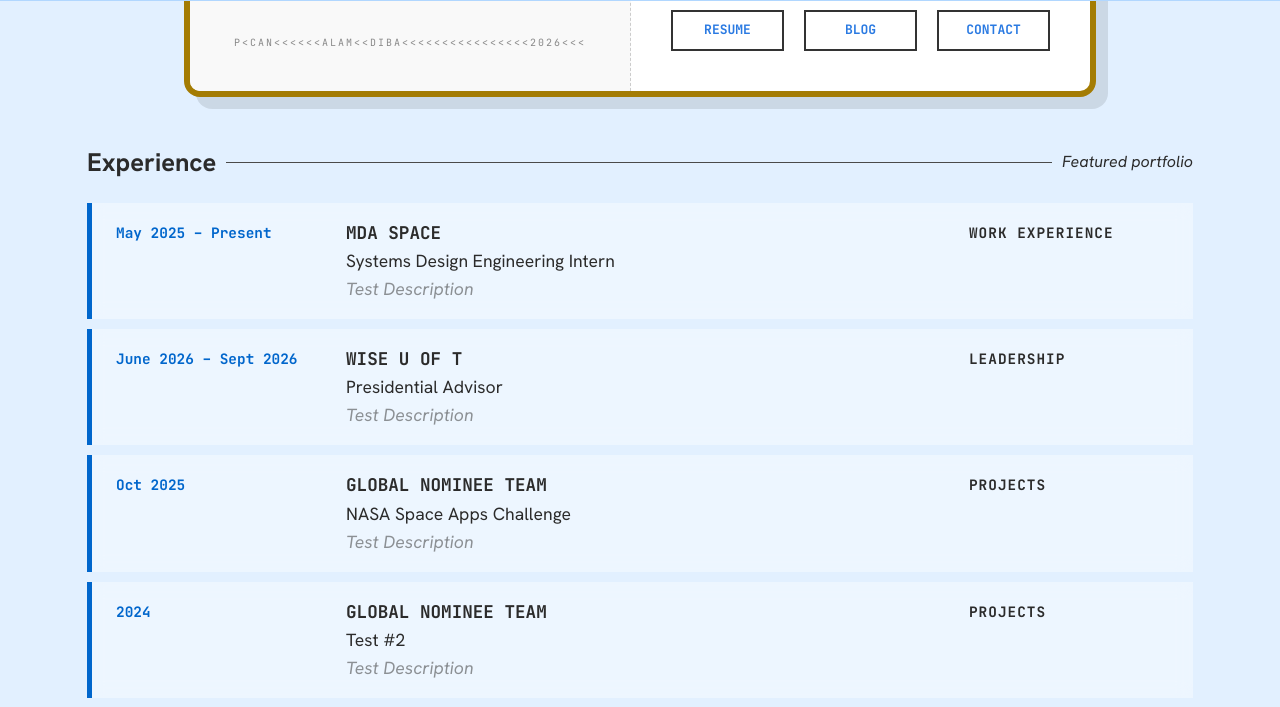
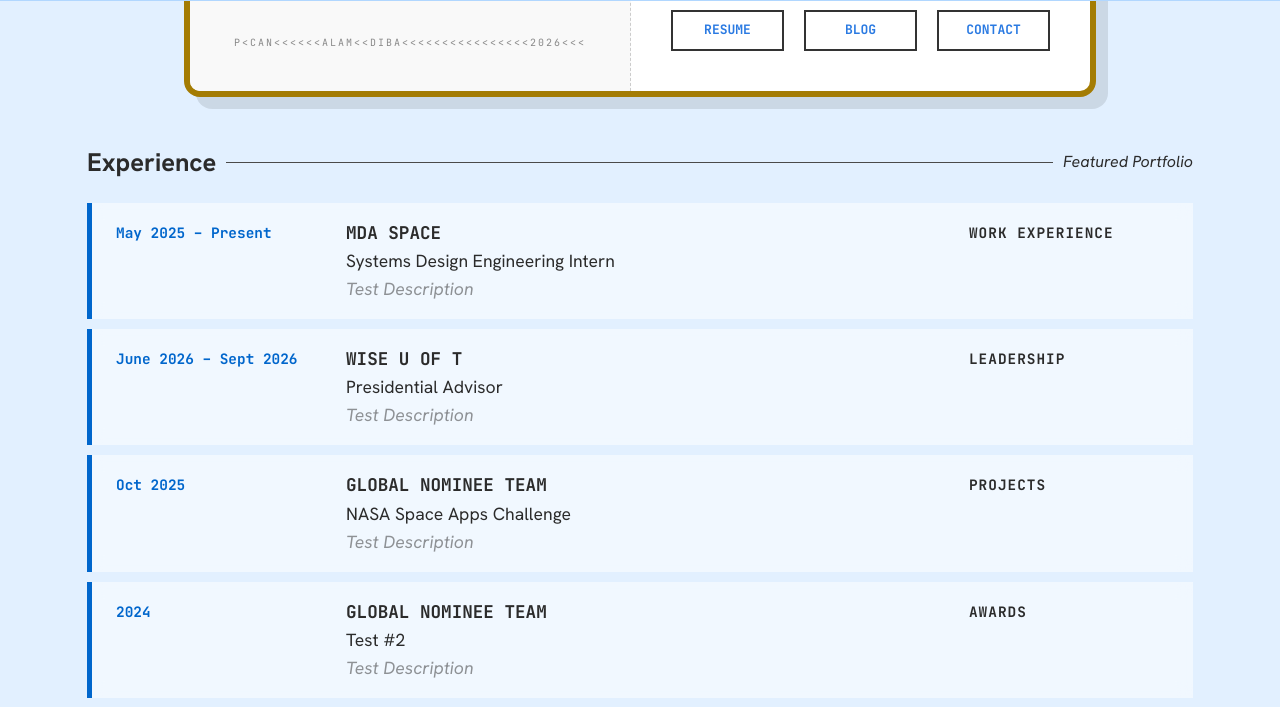
Before and after one commit to dibaalam/dibaalam.github.io, a Jekyll site: the page built from index.md, in a window 1280 px wide and 1400 px high, scrolled down 512 px. Shown: the part 105-812 px from the top of the window. Built offline with Jekyll 4.4.1, drawn with Linux system fonts in a browser that asks for light colours; some of the changed text lies outside the part shown.

Commit message:
refactor: change margins to fit laptop screen (~1500x770) - Edit feature project card background - Remove icon hardcode in timeline.yml, defined by category in index - Index.md code for fun facts section

```diff
--- a/_sass/_custom.scss
+++ b/_sass/_custom.scss
@@ -64,6 +64,7 @@
 // Content Offset
 .page-content {
   padding-top: 100px;
+  padding-bottom: 0px;
   width: 100%;
 }
 
--- a/_sass/_departures.scss
+++ b/_sass/_departures.scss
@@ -23,7 +23,7 @@
   align-items: top;
   padding: 1rem 1.5rem;
   margin-bottom: 10px;
-  background: rgba(255, 255, 255, 0.4);
+  background: rgba(255, 255, 255, 0.5);
   backdrop-filter: blur(8px);
   border-left: 5px solid var(--board-accent);
   gap: 30px; // Space between columns
--- a/index.md
+++ b/index.md
@@ -11,6 +11,10 @@
   - { name: "Blogs", id: "travel-logs" }
   - { name: "Contact", id: "contact" }
 ---
+
+<head>
+  <link rel="stylesheet" href="https://cdnjs.cloudflare.com/ajax/libs/font-awesome/6.5.1/css/all.min.css" crossorigin="anonymous" referrerpolicy="no-referrer" />
+</head>
 
 <section class="home-section" id="hero">
 <div class="sky-container"></div>
@@ -98,7 +102,7 @@
       <div class="header-wrapper">
         <h1 class="header-title">Experience</h1>
           <div class="header-line"></div>
-        <span class="header-caption">Featured portfolio</span>
+        <span class="header-caption">Featured Portfolio</span>
       </div>
     </div>
     <div class="departure-board">
@@ -192,10 +196,6 @@
       </div>
     </div>
 
-    <div class="description-text-box">
-      <p>Documenting the process of building agentic systems.</p>
-    </div>
-
     <div class="postcard-grid">
       {% assign featured_posts = site.posts | where: "featured", true %}
       {% for post in featured_posts limit: 4 %}
@@ -219,15 +219,69 @@
   <section class="home-section" id="contact">
     <div class="home-header-container">
       <div class="header-wrapper">
-        <h1 class="header-title">Arrivals</h1>
+        <h1 class="header-title">Beyond the Desk</h1>
           <div class="header-line"></div>
-        <span class="header-caption">Contact</span>
+        <span class="header-caption">The Human Element</span>
       </div>
     </div>
 
     <div class="contact-terminal-area">
       <p></p>
     </div>
+
+    <section class="funfacts-section">
+      <!-- Wavy Dotted Path Background -->
+      <div class="wavy-line-container">
+        <svg viewBox="0 0 1200 120" preserveAspectRatio="none">
+          <path d="M 0,60 Q 120,-35 240,40 T 480,40 T 720,40 T 960,40 T 1200,60"
+                fill="none"
+                stroke="#bdbdbd"
+                stroke-width="2"
+                stroke-dasharray="6,6" />
+        </svg>
+      </div>
+
+      <div class="funfacts-grid">
+        {% for fact in site.data.funfacts %}
+          <div class="funfact-item">
+            <!-- Icon Circle Container -->
+            <div class="icon-circle" style="background-color: {{ fact.color }};">
+              {% if fact.icon == 'swimmer' %}
+                <i class="fa-solid fa-person-swimming fa-lg"></i>
+              {% elsif fact.icon == 'music' %}
+                <i class="fa-solid fa-music fa-lg"></i>
+              {% elsif fact.icon == 'globe' %}
+                <i class="fa-solid fa-globe fa-lg"></i>
+              {% elsif fact.icon == 'plane' %}
+                <i class="fa-solid fa-plane fa-lg"></i>
+              {% elsif fact.icon == 'feather' %}
+                <i class="fa-solid fa-feather fa-lg"></i>
+              {% elsif fact.icon == 'camera' %}
+                <i class="fa-solid fa-camera fa-lg"></i>
+              {% endif %}
+            </div>
+
+            <!-- Text content -->
+            <h3 class="fact-title">{{ fact.title }}</h3>
+            <p class="fact-description">{{ fact.description }}</p>
+          </div>
+        {% endfor %}
+      </div>
+    </section>
+
+    <section class="contact-cta-section">
+      <div class="contact-cta-container">
+        <div class="cta-text">
+          <h2>Let's build something together.</h2>
+          <p>Whether you want to talk robotics, explore collaboration opportunities, or just say hello, my inbox is always open.</p>
+        </div>
+        <div class="cta-action">
+          <a href="mailto:diba.alam@mail.utoronto.ca" class="cta-button">
+            Get in Touch <i class="fa-solid fa-arrow-right"></i>
+          </a>
+        </div>
+      </div>
+    </section>
   </section>
 </div>
 
```
Also changed, not shown: _data/timeline.yml (+1 -7 lines).
